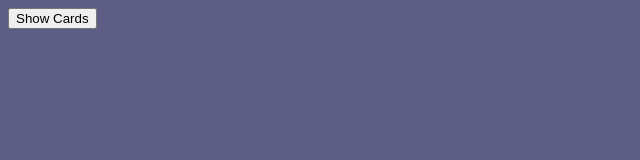
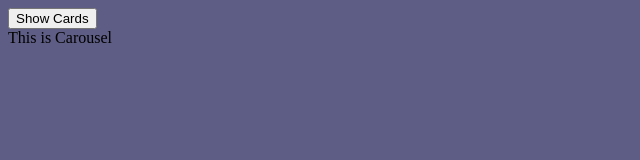
Before and after one commit to calibeach/carousel, a React (Create React App) app in the folder client/: page / in a window 1280 px wide. Shown: the top 160 px of the page, without its empty margins (0-640 px from the left). Built offline with nearby package versions, Linux system fonts and the light colour scheme; the HTML template or start-up script is replaced by a standard one.

Commit message:
added button to switch between car and fashion view

```diff
--- a/client/src/App.jsx
+++ b/client/src/App.jsx
@@ -1,4 +1,5 @@
-import React, {useState, useEffect} from "react";
+import React, {useState} from "react";
+import Carousel from "./Carousel";
 
 function App() {
   const [carToggle, setCarToggle] = useState(false)
@@ -10,7 +11,17 @@ function App() {
     onClick = {() => setCarToggle(!carToggle)}>
       {carToggle ? "Show Fashion" : "Show Cards"}
     </button>
-
+      {carToggle ? (
+        <Carousel
+        toggle = {carToggle}
+        url = "https://frontend-assessment-service.vcomm.io/cars"
+        />
+      ) : (
+        <Carousel
+        tottle = {carToggle}
+        url = "https://frontend-assessment-service.vcomm.io/"
+        />
+      )}
     </div>
   );
 }
```
